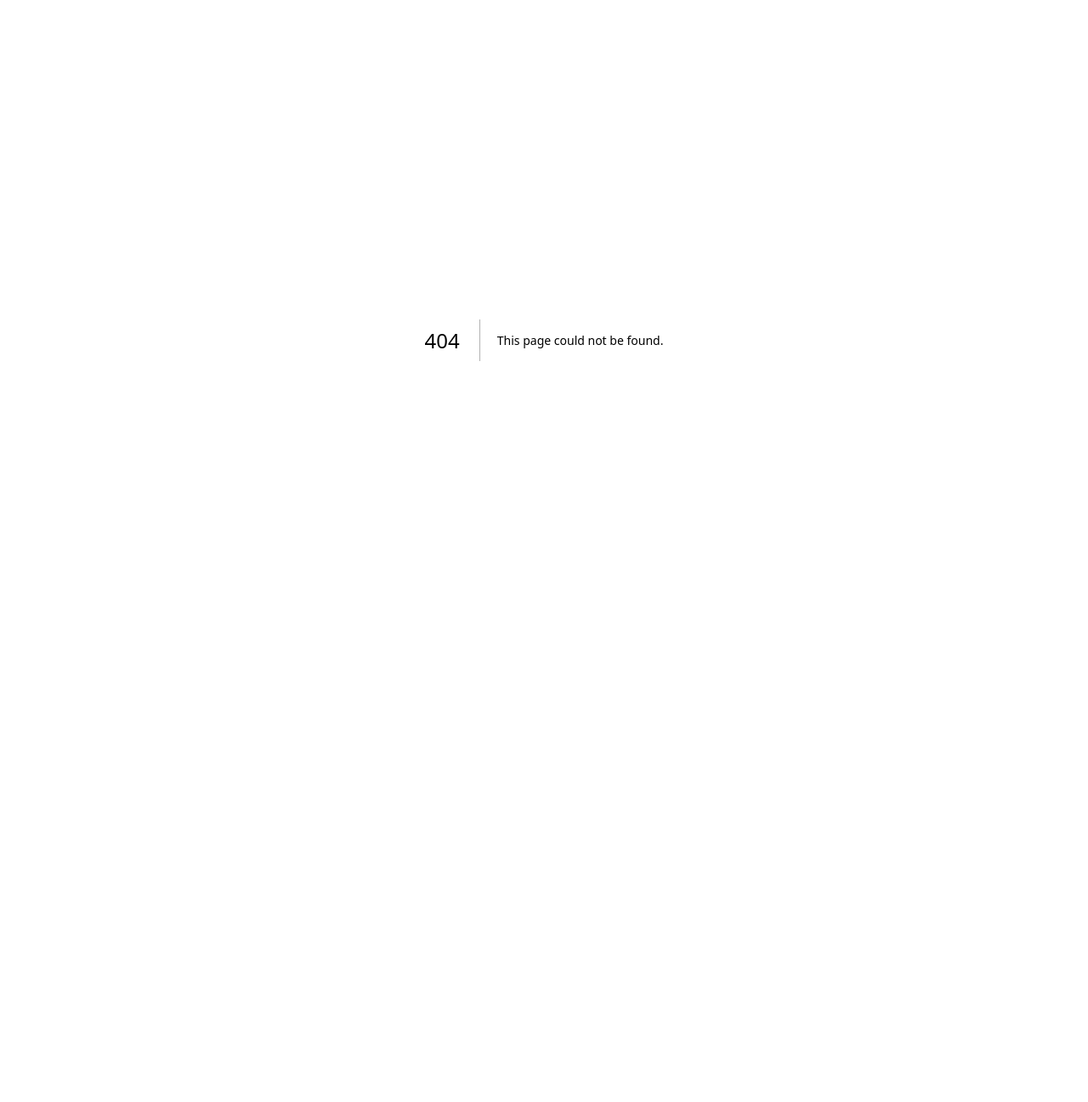
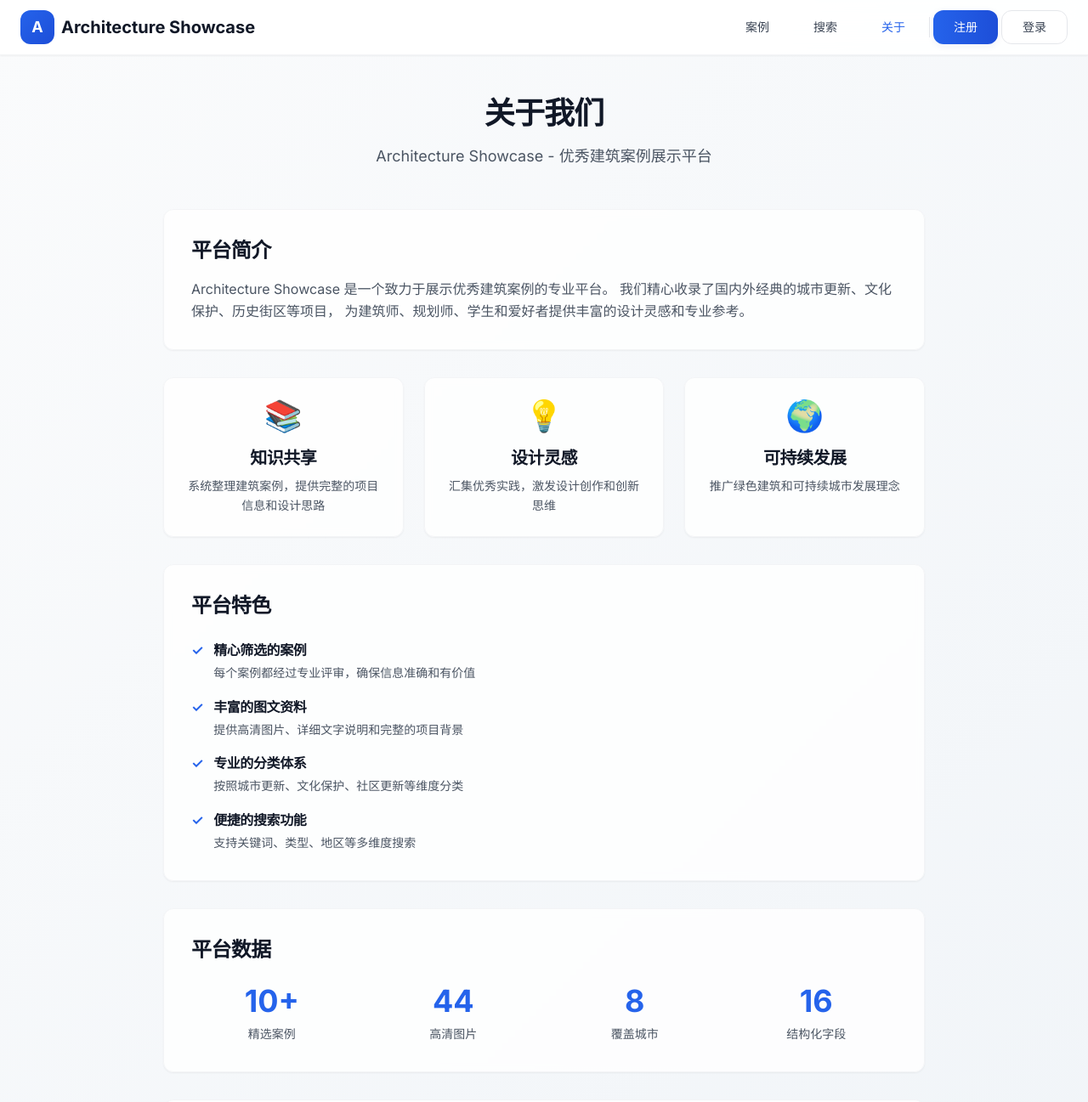
Before and after one commit to zyq84195-source/architecture-showcase, a Next.js app: page /about in a window 1280 px wide. Before the commit this address had no page. Shown: the top 1297 px of the page at 85% size. Before the commit the page ends 800 px from the top, so only its background shows below. Built offline with nearby package versions, Linux system fonts and the light colour scheme.

Commit message:
feat: 添加关于页面

```diff
--- /dev/null
+++ b/src/app/about/page.tsx
@@ -0,0 +1,201 @@
+import Link from 'next/link'
+import { Button } from '@/components/ui/button'
+
+export default function AboutPage() {
+  return (
+    <div className="min-h-screen bg-elegant-gradient text-foreground">
+      {/* 导航栏 */}
+      <nav className="sticky top-0 z-50 bg-white/90 backdrop-blur-md border-b border-gray-100 shadow-sm">
+        <div className="container mx-auto px-6">
+          <div className="flex items-center justify-between h-16">
+            <Link href="/" className="flex items-center space-x-2 hover:opacity-80 transition-opacity">
+              <div className="w-10 h-10 bg-gradient-to-br from-blue-600 to-blue-700 rounded-lg flex items-center justify-center">
+                <span className="text-white font-bold text-lg">A</span>
+              </div>
+              <h1 className="text-xl font-bold text-gray-900">Architecture Showcase</h1>
+            </Link>
+            <div className="hidden md:flex items-center space-x-1">
+              <Link href="/cases">
+                <Button variant="ghost" className="text-gray-700 hover:text-blue-600 hover:bg-blue-50">
+                  案例
+                </Button>
+              </Link>
+              <Link href="/search">
+                <Button variant="ghost" className="text-gray-700 hover:text-blue-600 hover:bg-blue-50">
+                  搜索
+                </Button>
+              </Link>
+              <Link href="/about">
+                <Button variant="ghost" className="text-blue-600 hover:bg-blue-50">
+                  关于
+                </Button>
+              </Link>
+              <div className="w-px h-6 bg-gray-200 mx-2"></div>
+              <Link href="/auth/register">
+                <Button className="btn-primary-elegant">
+                  注册
+                </Button>
+              </Link>
+              <Link href="/auth/login">
+                <Button variant="outline" className="btn-secondary-elegant">
+                  登录
+                </Button>
+              </Link>
+            </div>
+          </div>
+        </div>
+      </nav>
+
+      <main className="container mx-auto px-6 py-12">
+        {/* 页面标题 */}
+        <div className="max-w-4xl mx-auto text-center mb-12">
+          <h1 className="text-4xl font-bold text-heading mb-4">
+            关于我们
+          </h1>
+          <p className="text-body text-lg">
+            Architecture Showcase - 优秀建筑案例展示平台
+          </p>
+        </div>
+
+        {/* 平台介绍 */}
+        <div className="max-w-4xl mx-auto space-y-8">
+          <div className="elegant-card p-8">
+            <h2 className="text-2xl font-bold text-heading mb-4">
+              平台简介
+            </h2>
+            <p className="text-body leading-relaxed">
+              Architecture Showcase 是一个致力于展示优秀建筑案例的专业平台。
+              我们精心收录了国内外经典的城市更新、文化保护、历史街区等项目，
+              为建筑师、规划师、学生和爱好者提供丰富的设计灵感和专业参考。
+            </p>
+          </div>
+
+          {/* 核心价值 */}
+          <div className="grid grid-cols-1 md:grid-cols-3 gap-6">
+            <div className="elegant-card p-6 text-center">
+              <div className="text-4xl mb-4">📚</div>
+              <h3 className="text-xl font-bold text-heading mb-2">
+                知识共享
+              </h3>
+              <p className="text-body text-sm">
+                系统整理建筑案例，提供完整的项目信息和设计思路
+              </p>
+            </div>
+            <div className="elegant-card p-6 text-center">
+              <div className="text-4xl mb-4">💡</div>
+              <h3 className="text-xl font-bold text-heading mb-2">
+                设计灵感
+              </h3>
+              <p className="text-body text-sm">
+                汇集优秀实践，激发设计创作和创新思维
+              </p>
+            </div>
+            <div className="elegant-card p-6 text-center">
+              <div className="text-4xl mb-4">🌍</div>
+              <h3 className="text-xl font-bold text-heading mb-2">
+                可持续发展
+              </h3>
+              <p className="text-body text-sm">
+                推广绿色建筑和可持续城市发展理念
+              </p>
+            </div>
+          </div>
+
+          {/* 平台特色 */}
+          <div className="elegant-card p-8">
+            <h2 className="text-2xl font-bold text-heading mb-6">
+              平台特色
+            </h2>
+            <ul className="space-y-4">
+              <li className="flex items-start gap-3">
+                <span className="text-blue-600 font-bold">✓</span>
+                <div>
+                  <h3 className="font-bold text-heading mb-1">精心筛选的案例</h3>
+                  <p className="text-body text-sm">
+                    每个案例都经过专业评审，确保信息准确和有价值
+                  </p>
+                </div>
+              </li>
+              <li className="flex items-start gap-3">
+                <span className="text-blue-600 font-bold">✓</span>
+                <div>
+                  <h3 className="font-bold text-heading mb-1">丰富的图文资料</h3>
+                  <p className="text-body text-sm">
+                    提供高清图片、详细文字说明和完整的项目背景
+                  </p>
+                </div>
+              </li>
+              <li className="flex items-start gap-3">
+                <span className="text-blue-600 font-bold">✓</span>
+                <div>
+                  <h3 className="font-bold text-heading mb-1">专业的分类体系</h3>
+                  <p className="text-body text-sm">
+                    按照城市更新、文化保护、社区更新等维度分类
+                  </p>
+                </div>
+              </li>
+              <li className="flex items-start gap-3">
+                <span className="text-blue-600 font-bold">✓</span>
+                <div>
+                  <h3 className="font-bold text-heading mb-1">便捷的搜索功能</h3>
+                  <p className="text-body text-sm">
+                    支持关键词、类型、地区等多维度搜索
+                  </p>
+                </div>
+              </li>
+            </ul>
+          </div>
+
+          {/* 数据统计 */}
+          <div className="elegant-card p-8">
+            <h2 className="text-2xl font-bold text-heading mb-6">
+              平台数据
+            </h2>
+            <div className="grid grid-cols-2 md:grid-cols-4 gap-6 text-center">
+              <div>
+                <div className="text-4xl font-bold text-blue-600 mb-2">10+</div>
+                <div className="text-body text-sm">精选案例</div>
+              </div>
+              <div>
+                <div className="text-4xl font-bold text-blue-600 mb-2">44</div>
+                <div className="text-body text-sm">高清图片</div>
+              </div>
+              <div>
+                <div className="text-4xl font-bold text-blue-600 mb-2">8</div>
+                <div className="text-body text-sm">覆盖城市</div>
+              </div>
+              <div>
+                <div className="text-4xl font-bold text-blue-600 mb-2">16</div>
+                <div className="text-body text-sm">结构化字段</div>
+              </div>
+            </div>
+          </div>
+
+          {/* 联系我们 */}
+          <div className="elegant-card p-8 text-center">
+            <h2 className="text-2xl font-bold text-heading mb-4">
+              联系我们
+            </h2>
+            <p className="text-body mb-6">
+              如果您有优秀案例想分享，或对平台有任何建议，欢迎联系我们
+            </p>
+            <Link href="mailto:contact@architecture-showcase.com">
+              <Button className="btn-primary-elegant">
+                发送邮件
+              </Button>
+            </Link>
+          </div>
+        </div>
+      </main>
+
+      {/* 页脚 */}
+      <footer className="border-t border-gray-200 mt-16">
+        <div className="container mx-auto px-6 py-8">
+          <div className="text-center text-body text-sm">
+            <p>© 2026 Architecture Showcase. 建筑案例展示平台</p>
+          </div>
+        </div>
+      </footer>
+    </div>
+  )
+}
```
